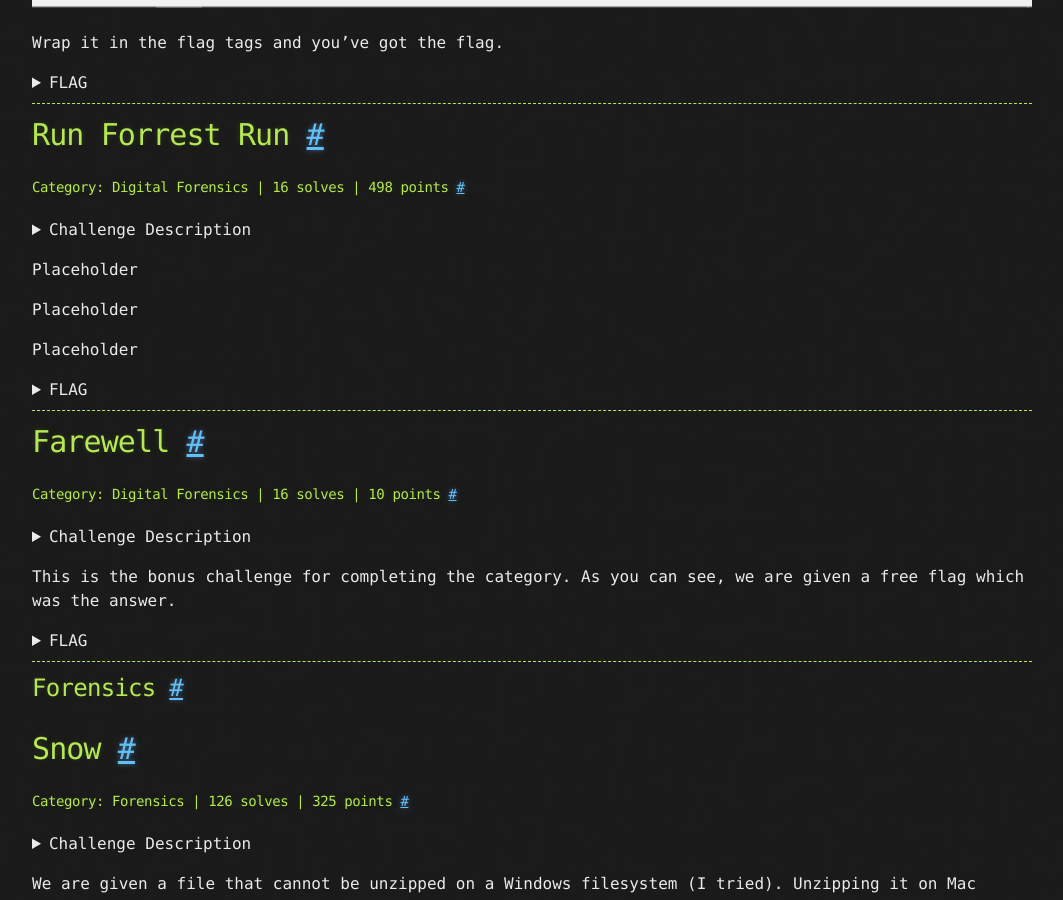
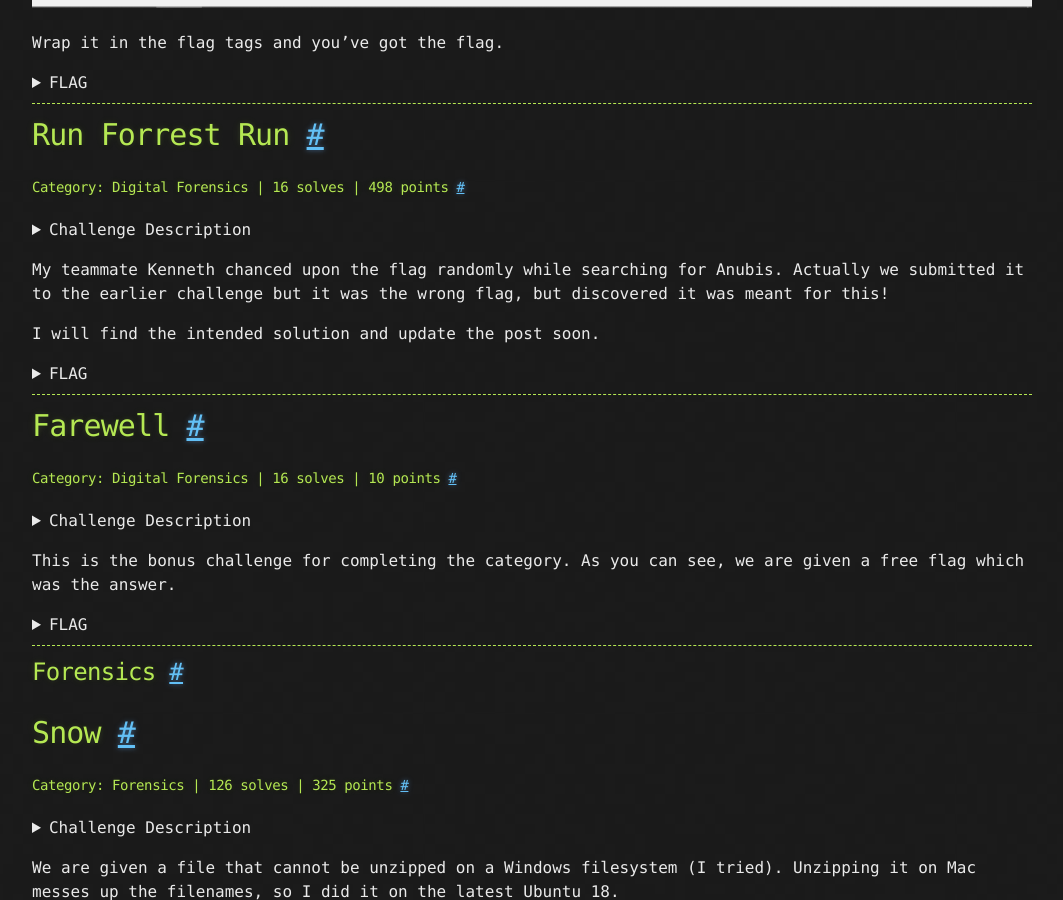
Before and after one commit to Isopach/isopach.github.io, a Jekyll site: the page built from _posts/2020-06-18-Zh3r0-CTF-2020-Digital-Forensics.md, in a window 1280 px wide and 900 px high, scrolled down 5139 px. Shown: the whole window, without its empty margins (108-1171 px from the left). Built offline with Jekyll 4.4.1, drawn with Linux system fonts in a browser that asks for light colours.

Commit message:
Add Forrest writeup

```diff
--- a/_posts/2020-06-18-Zh3r0-CTF-2020-Digital-Forensics.md
+++ b/_posts/2020-06-18-Zh3r0-CTF-2020-Digital-Forensics.md
@@ -175,15 +175,9 @@ File - Same as the first challenge file
 </details>
 
 
-Placeholder
+My teammate Kenneth chanced upon the flag randomly while searching for Anubis. Actually we submitted it to the earlier challenge but it was the wrong flag, but discovered it was meant for this!
 
-
-Placeholder
-
-
-Placeholder
-
-
+I will find the intended solution and update the post soon.
 
 
 <details>
```
